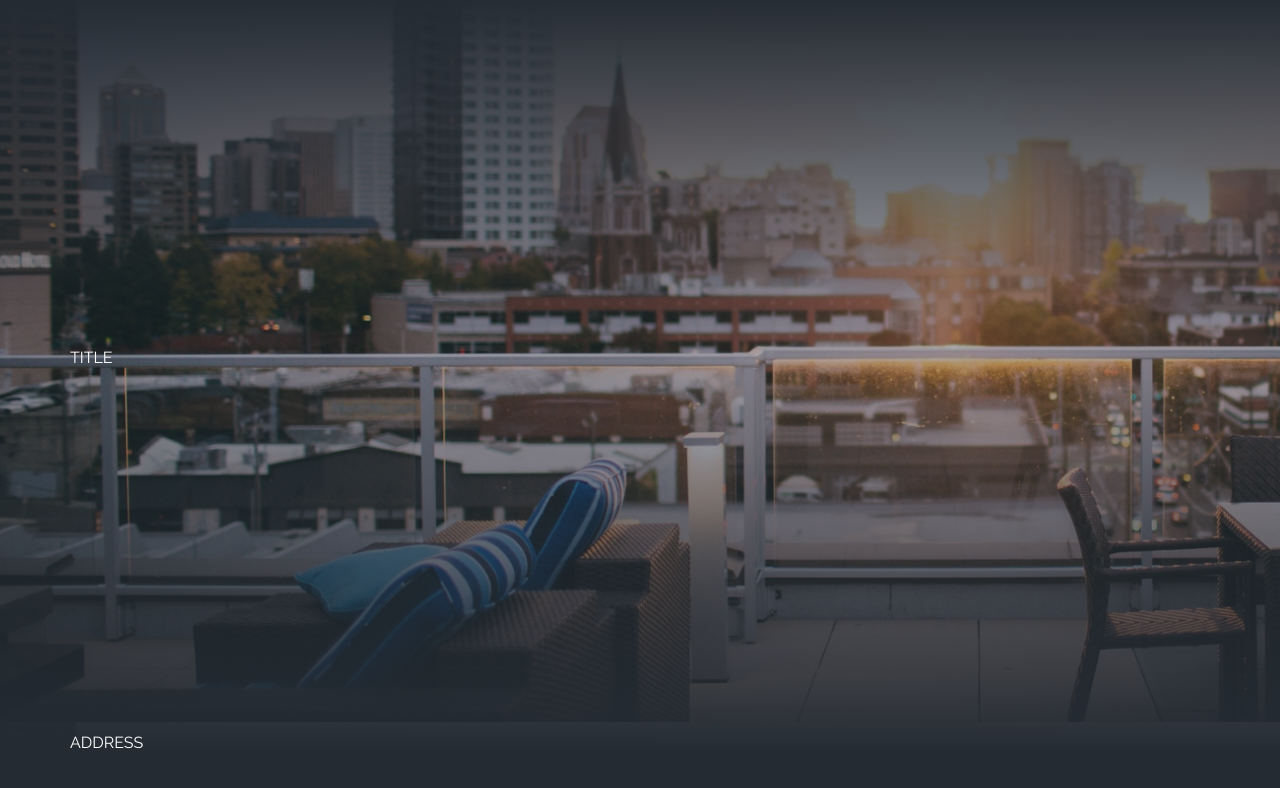
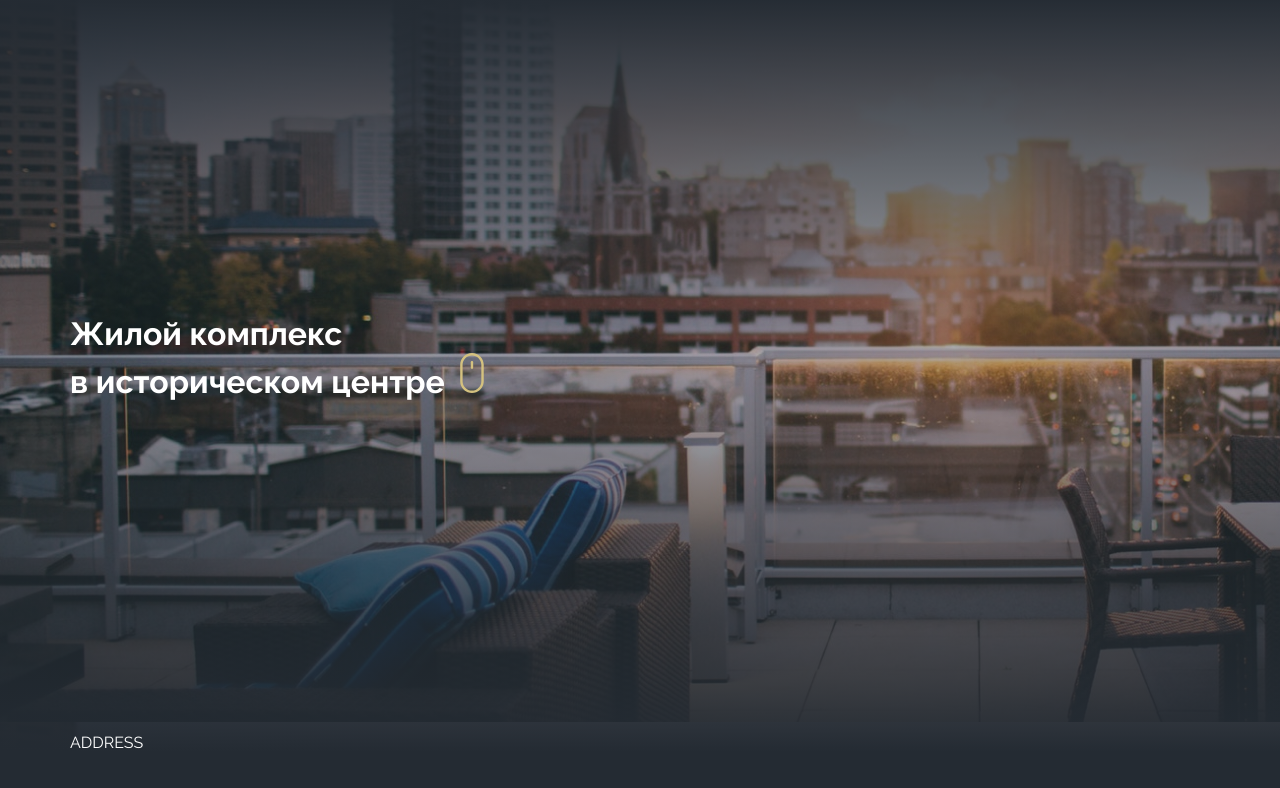
Before and after one commit to Zewolo/lofthouse, a website built with Vite: page index.html in a window 1280 px wide. Shown: the part 118-906 px from the top of the page. Built offline with nearby package versions, Linux system fonts and the light colour scheme.

Commit message:
add title

```diff
--- a/index.html
+++ b/index.html
@@ -31,11 +31,16 @@
 					</div>
 				</div>
 
-				<div class="header__title">
-					<div class="container">
-						TITLE
-					</div>
+
+				<div class="container">
+					<h1 class="header__title">
+						Жилой комплекс <br> в историческом центре
+						<a href="#benefits">
+							<img src="./public/images/header/mouse.svg" alt="Sroll next" class="header__title-icon">
+						</a>
+					</h1>
 				</div>
+
 
 				<div class="header__footer">
 					<div class="container">
```
